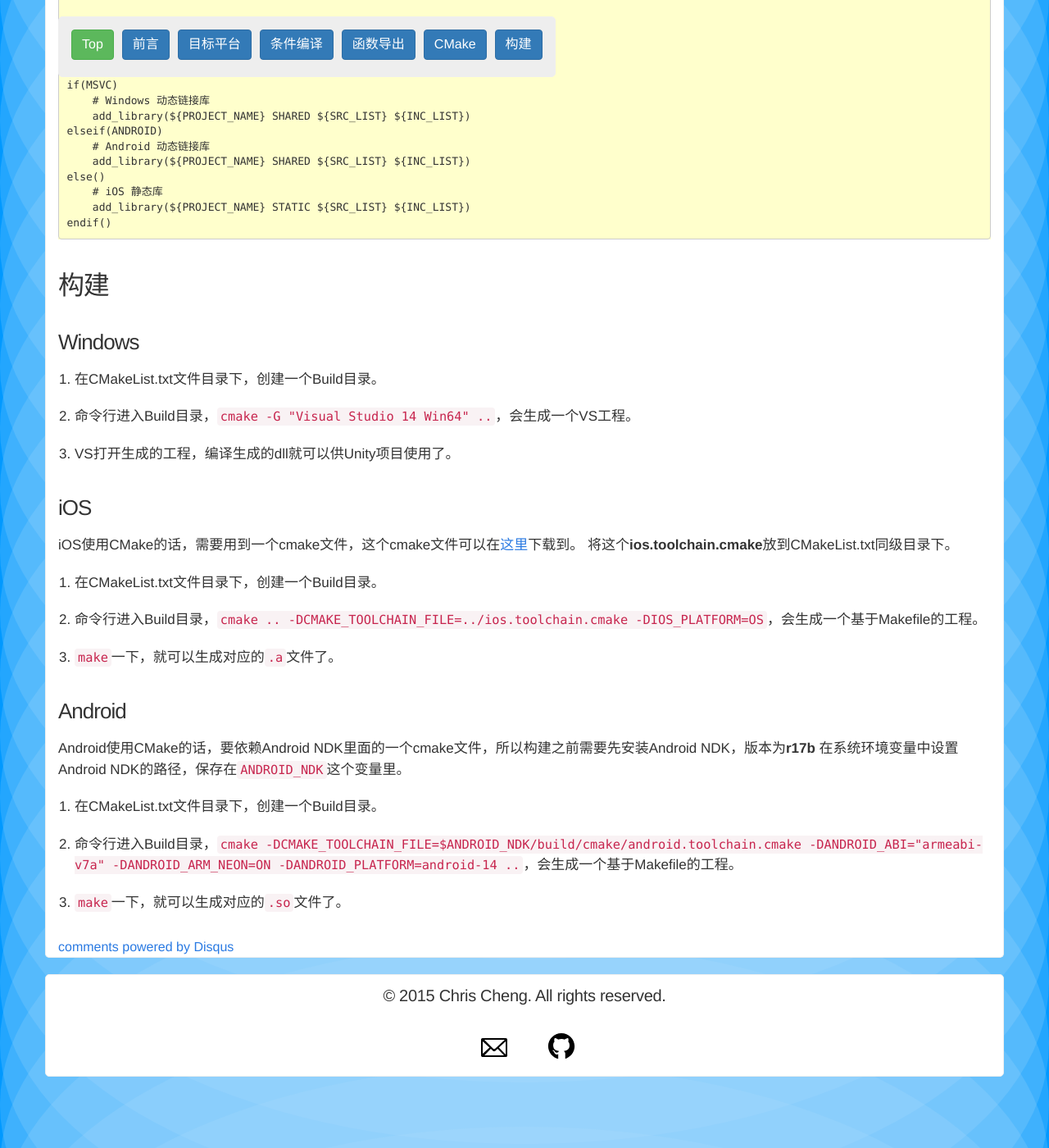
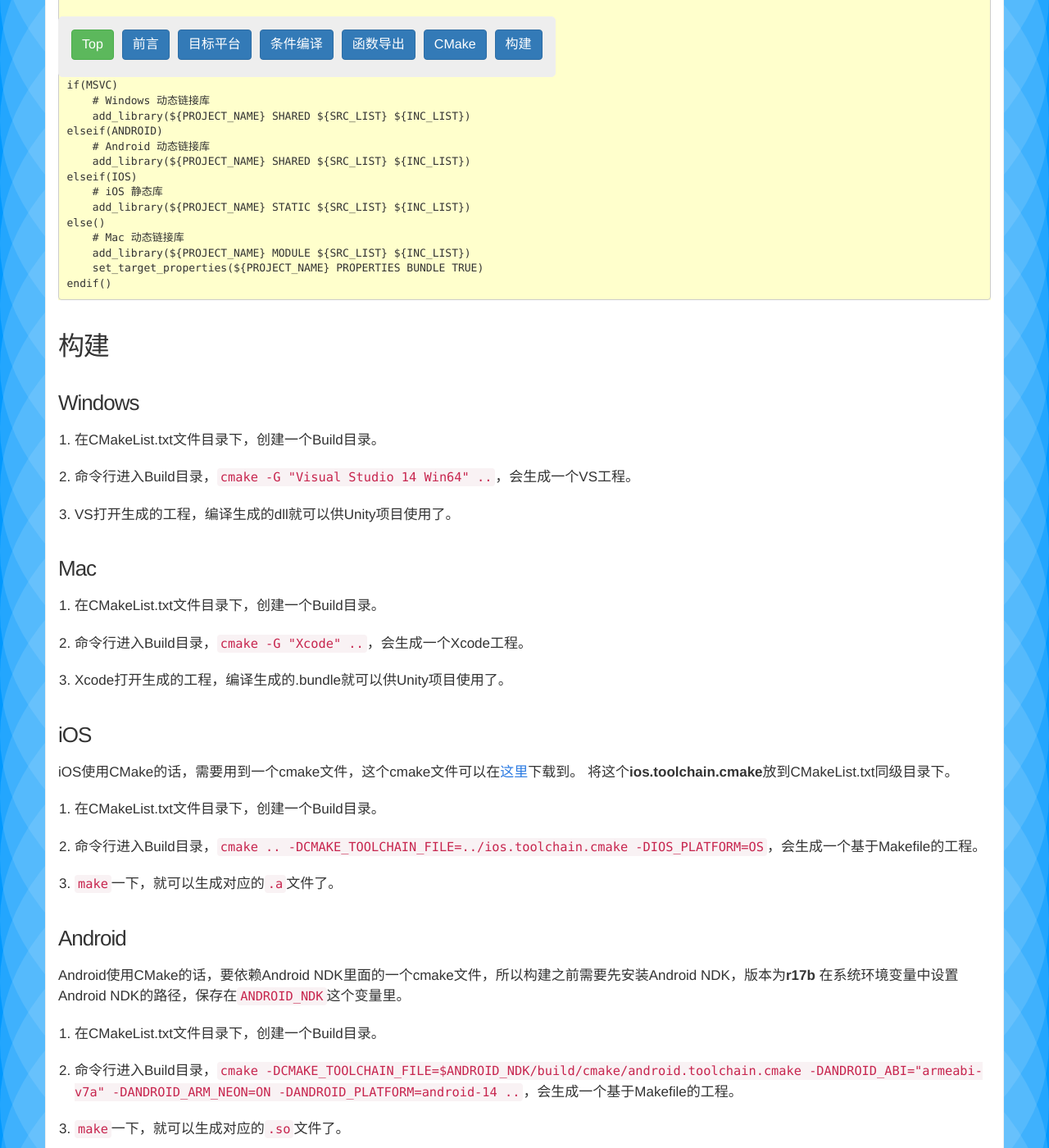
Before and after one commit to Gemini2015/gemini2015.github.io, a Jekyll site: the page built from _posts/2018-09-27-cross-platform-plugins.markdown, in a window 1280 px wide and 1400 px high, scrolled down 1803 px. Shown: the whole window at 82% size. Built offline with Jekyll 4.4.1, drawn with Linux system fonts in a browser that asks for light colours; nearby versions of some CDN libraries; comment, search, counter and statistics services are not loaded; a style sheet for code colours, icons or effects is not loaded.

Commit message:
add mac plugin

````diff
--- a/_posts/2018-09-27-cross-platform-plugins.markdown
+++ b/_posts/2018-09-27-cross-platform-plugins.markdown
@@ -78,9 +78,13 @@ if(MSVC)
 elseif(ANDROID)
     # Android 动态链接库
     add_library(${PROJECT_NAME} SHARED ${SRC_LIST} ${INC_LIST})
-else()
+elseif(IOS)
     # iOS 静态库
     add_library(${PROJECT_NAME} STATIC ${SRC_LIST} ${INC_LIST})
+else()
+    # Mac 动态链接库
+    add_library(${PROJECT_NAME} MODULE ${SRC_LIST} ${INC_LIST})
+    set_target_properties(${PROJECT_NAME} PROPERTIES BUNDLE TRUE)
 endif()
 ```
 
@@ -91,6 +95,12 @@ endif()
 1.	在CMakeList.txt文件目录下，创建一个Build目录。
 2.	命令行进入Build目录，`cmake -G "Visual Studio 14 Win64" ..`，会生成一个VS工程。
 3.	VS打开生成的工程，编译生成的dll就可以供Unity项目使用了。
+
+### Mac
+
+1.  在CMakeList.txt文件目录下，创建一个Build目录。
+2.  命令行进入Build目录，`cmake -G "Xcode" ..`，会生成一个Xcode工程。
+3.  Xcode打开生成的工程，编译生成的.bundle就可以供Unity项目使用了。
 
 ### iOS
 
````
